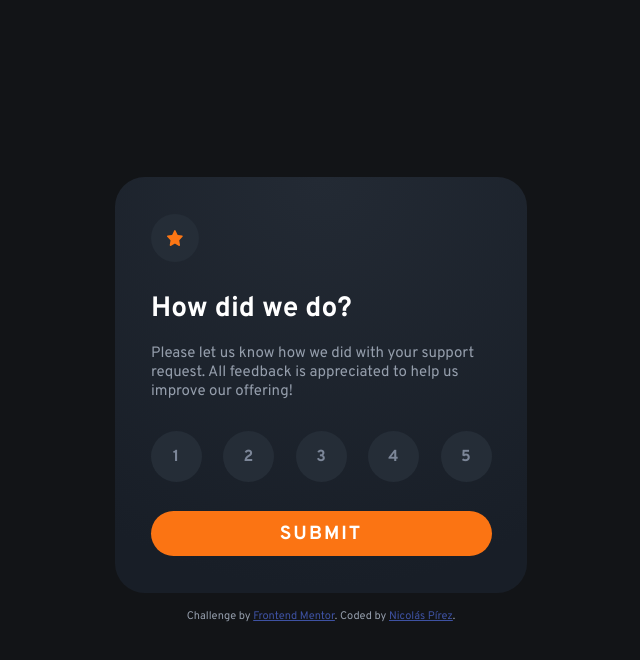
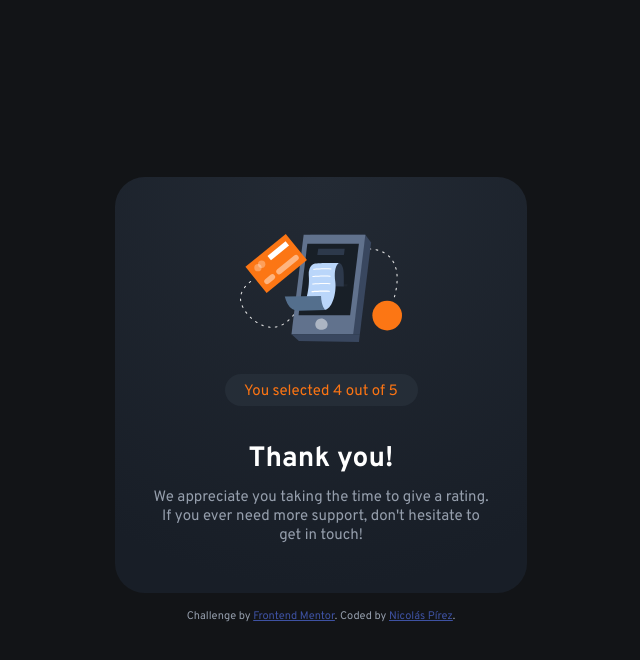
Before and after one commit to NicolasPirezGit/FEM-Interactive-rating-component, a plain HTML site: page index.html in a window 1280 px wide. Both pictures are taken after a click on the button "SUBMIT". Shown: the whole page, without its empty margins (319-959 px from the left). Drawn offline with Linux system fonts and the light colour scheme.

Commit message:
Modified HTML & CSS classes. Added submit feature

```diff
--- a/index.html
+++ b/index.html
@@ -17,15 +17,15 @@
 
     <main class="main-container">
 
-      <div class="icon-wrapper">
-        <div class="icon-container">
+      <div class="star-icon-wrapper">
+        <div class="main-icon-container">
           <img src="images/icon-star.svg" class="star-icon" alt="star">
         </div>
       </div>
 
-      <h1 class="main-header">How did we do?</h1>
+      <h1 class="rating-header">How did we do?</h1>
 
-      <p class="main-description">
+      <p class="rating-description">
         Please let us know how we did with your support request. All feedback is appreciated to help us improve our offering!
       </p>
 
@@ -40,26 +40,6 @@
       <button type="button" class="rating-btn" id="submitRatingBtn">SUBMIT</button>
 
     </main>
-    <!--START OF THANK YOU BOX
-
-      <div class="icon-wrapper">
-        <div class="icon-container">
-          <img src="images/illustration-thank-you.svg" class="phone-icon" alt="A support ticket coming out of a phone">
-        </div>
-      </div>
-
-      <p class="main-select">
-        You selected 4 out of 5
-      </p>
-
-      <h1 class="main-header">Thank you!</h1>
-
-      <p class="main-description">
-        We appreciate you taking the time to give a rating. If you ever need more support, don't hesitate to get in touch!
-      </p>
-
-      END OF THANK YOU BOX-->
-
 
     <div class="attribution">
       Challenge by <a href="https://www.frontendmentor.io?ref=challenge" target="_blank">Frontend Mentor</a>.
--- a/scripts/script.js
+++ b/scripts/script.js
@@ -1,4 +1,7 @@
-let ratingOptions = document.querySelectorAll(".rating-options");
+const mainContainer = document.querySelector(".main-container");
+const submitBtn = document.querySelector("#submitRatingBtn");
+const ratingOptions = document.querySelectorAll(".rating-options");
+
 
 ratingOptions.forEach((option) => {
     option.addEventListener("click", () => {
@@ -33,6 +36,22 @@ ratingOptions.forEach((option) => {
             }
         }
     });
+});
 
 
+submitBtn.addEventListener("click", () => {
+    mainContainer.classList.add("thanks-container");
+    mainContainer.innerHTML = `
+        <img src="images/illustration-thank-you.svg" class="phone-icon" alt="A support ticket coming out of a phone">
+
+        <p class="main-select">
+            You selected 4 out of 5
+        </p>
+
+        <h1 class="thanks-header">Thank you!</h1>
+
+        <p class="thanks-message">
+            We appreciate you taking the time to give a rating. If you ever need more support, don't hesitate to get in touch!
+        </p>
+    `;
 });
--- a/styles/styles.css
+++ b/styles/styles.css
@@ -32,7 +32,7 @@ body {
     background-color: hsla(218, 11%, 8%, 1);
 }
 
-.main-header, .main-description, .attribution {
+.rating-header, .rating-description, .attribution {
     cursor: default;
 }
 
@@ -47,11 +47,11 @@ body {
     background: radial-gradient(98.96% 98.96% at 50% 0%, #232A34 0%, #181E27 100%);
 }
 
-.icon-wrapper {
+.star-icon-wrapper {
     width: 340px;
 }
 
-.icon-container {
+.main-icon-container {
     display: flex;
     flex-flow: column wrap;
     justify-content: center;
@@ -67,7 +67,7 @@ body {
     height: 16px;
 }
 
-.main-header {
+.rating-header {
     width: 340px;
     height: 35px;
     margin-top: 1.8rem;
@@ -76,7 +76,7 @@ body {
     color: hsla(0, 0%, 100%, 1);
 }
 
-.main-description {
+.rating-description {
     width: 340px;
     height: 72px;
     margin-top: 0;
@@ -144,33 +144,22 @@ body {
 }
 
 
-/*START OF THANK YOU BOX
+/*START OF THANK YOU BOX*/
 
-.main-container > * {
+.thanks-container > * {
     cursor: default;
-}
-
-.main-container {
-    display: flex;
-    flex-flow: column wrap;
-    justify-content: center;
-    align-items: center;
-    width: 412px;
-    height: 416px;
-    border-radius: 30px;
-    background: radial-gradient(98.96% 98.96% at 50% 0%, #232A34 0%, #181E27 100%);
 }
 
 .phone-icon {
     width: 162px;
     height: 108px;
-    margin-top: 0rem;
+    margin-top: 0.5rem;
 }
 
 .main-select {
     width: 193px;
     height: 32px;
-    margin-top: 1.6rem;
+    margin-top: 2rem;
     margin-bottom: 1rem;
     font-size: 15px;
     text-align: center;
@@ -180,13 +169,13 @@ body {
     background-color: hsla(213, 19%, 18%, 1);
 }
 
-.main-header {
+.thanks-header {
     font-size: 28px;
     font-weight: 700;
     color: hsla(0, 0%, 100%, 1);
 }
 
-.main-description {
+.thanks-message {
     width: 340px;
     height: 72px;
     margin-top: -0.5rem;
@@ -196,4 +185,4 @@ body {
     color: hsla(216, 12%, 63%, 1);
 }
 
-END OF THANK YOU BOX*/
+/*END OF THANK YOU BOX*/
```
